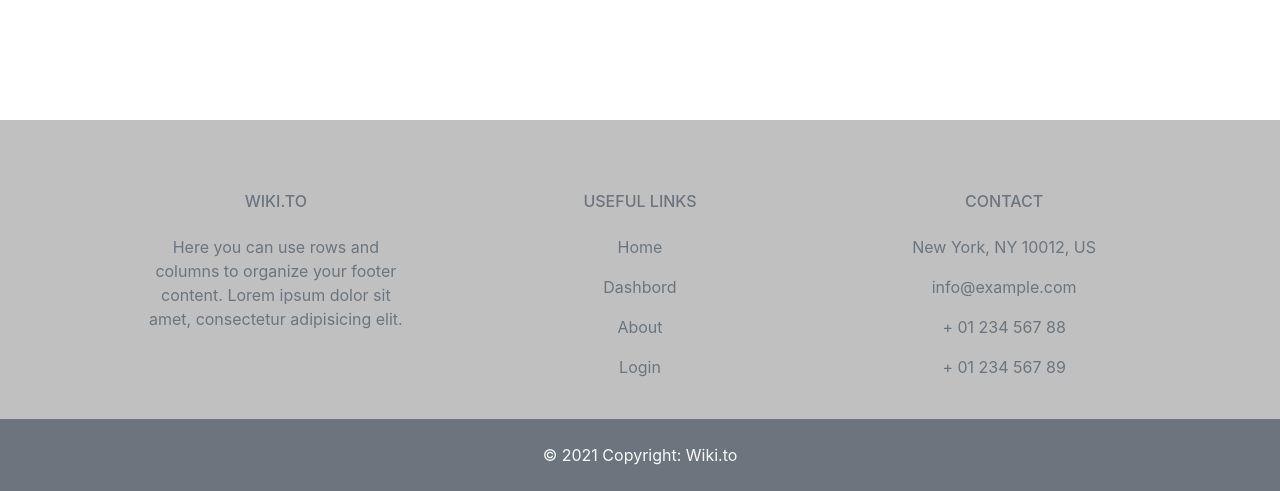
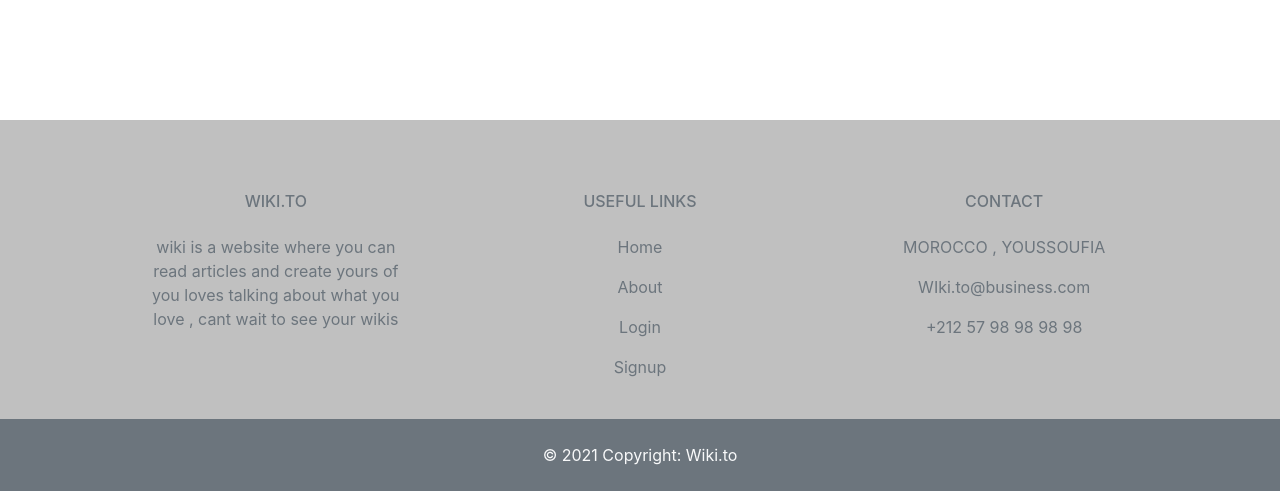
Before and after one commit to tdevintw/Wiki.to, a PHP site: page /Signup in a window 1280 px wide. Shown: the part 698-1189 px from the top of the page. Run offline with PHP 8.4, Linux system fonts and the light colour scheme; some libraries are stand-ins or nearby versions.

Commit message:
signup model and controller

```diff
--- a/App/Controller/SignupController.php
+++ b/App/Controller/SignupController.php
@@ -1,9 +1,43 @@
 <?php
-    namespace App\Controller;
-    // use app\Controller\BaseController;
-    class SignupController extends BaseController {
 
-        public function index(){
-            return $this->show('Signup');
+namespace App\Controller;
+
+use App\Model\UserModel;
+
+// use app\Controller\BaseController;
+class SignupController extends BaseController
+{
+
+    public function index()
+    {
+        return $this->show('Signup');
+    }
+
+    public function signUp()
+    {
+        if ($_SERVER['REQUEST_METHOD'] === 'POST') {
+            $username = $_POST['username'];
+            $password = $_POST['password'];
+            $email = $_POST['email'];
+            $repeat_password = $_POST['repeat_password'];
+
+            if (empty($username) || empty($password) || empty($email) || empty($repeat_password)) {
+                echo "fill all the inputs";
+            } else {
+                if ($username != $repeat_password) {
+                    echo "confirm password is not correct";
+                } else {
+                    $UserModel = new UserModel();
+
+                    if ($UserModel->isUsernameTaken($email)) {
+                        echo "email already exists";
+                    } else {
+                        $hashed_password = password_hash($password, PASSWORD_BCRYPT);
+
+                        $succes = $UserModel->createUser($username, $email, $hashed_password);
+                    }
+                }
+            }
         }
     }
+}
--- a/App/model/BaseModel.php
+++ b/App/model/BaseModel.php
@@ -1,6 +1,6 @@
 <?php
 namespace App\Model;
-use core\Connexion;
+use core\Connection;
 use PDO;
 use PDOException;
 
@@ -9,7 +9,7 @@ class BaseModel {
     protected $db;
 
     public function __construct() {
-        $this->db = Connexion::getInstance()->getConnection();
+        $this->db = Connection::getInstance()->getConnection();
     }
 
     public function getById($table, $id)
--- a/App/view/About.php
+++ b/App/view/About.php
@@ -29,7 +29,7 @@
             </p>
         </div>
         <div>
-            <img src=" images/img-about.png" style="height:auto;" alt="earch">
+            <img src="images/img-about.png" style="height:auto;" alt="earch">
         </div>
     </div>
     <?php include 'includes/footer.php'; ?>
--- a/App/view/includes/footer.php
+++ b/App/view/includes/footer.php
@@ -12,8 +12,7 @@
             <i class="fas fa-gem me-3"></i>WIKI.TO
           </h6>
           <p>
-            Here you can use rows and columns to organize your footer content. Lorem ipsum
-            dolor sit amet, consectetur adipisicing elit.
+            wiki is a website where you can read articles and create yours of you loves talking about what you love , cant wait to see your wikis
           </p>
         </div>
         <!-- Grid column -->
@@ -26,16 +25,16 @@
             Useful links
           </h6>
           <p>
-            <a href="#!" class="text-reset">Home</a>
+            <a href="Home" class="text-reset">Home</a>
           </p>
           <p>
-            <a href="#!" class="text-reset">Dashbord</a>
+            <a href="About" class="text-reset">About</a>
           </p>
           <p>
-            <a href="#!" class="text-reset">About</a>
+            <a href="Login" class="text-reset">Login</a>
           </p>
           <p>
-            <a href="#!" class="text-reset">Login</a>
+            <a href="Signup" class="text-reset">Signup</a>
           </p>
         </div>
         <!-- Grid column -->
@@ -44,13 +43,13 @@
         <div class="col-md-4 col-lg-3 col-xl-3 mx-auto mb-md-0 mb-4">
           <!-- Links -->
           <h6 class="text-uppercase fw-bold mb-4">Contact</h6>
-          <p><i class="fas fa-home me-3"></i> New York, NY 10012, US</p>
+          <p><i class="fas fa-home me-3"></i> MOROCCO , YOUSSOUFIA</p>
           <p>
             <i class="fas fa-envelope me-3"></i>
-            info@example.com
+            WIki.to@business.com
           </p>
-          <p><i class="fas fa-phone me-3"></i> + 01 234 567 88</p>
-          <p><i class="fas fa-print me-3"></i> + 01 234 567 89</p>
+          <p><i class="fas fa-phone me-3"></i> +212 57 98 98 98 98</p>
+
         </div>
         <!-- Grid column -->
       </div>
--- a/App/view/includes/navbar.php
+++ b/App/view/includes/navbar.php
@@ -1,6 +1,6 @@
 
 <nav class="navbar navbar-expand-lg navbar-light bg-secondary ">
-  <a class="navbar-brand" href="./"><img src=" images/Wiki.to_Logo.png" alt="logo" style="height:70px;"></a>
+  <a class="navbar-brand" href="./"><img src="images/Wiki.to_Logo.png" alt="logo" style="height:70px;"></a>
   <button class="navbar-toggler" type="button" data-toggle="collapse" data-target="#navbarSupportedContent" aria-controls="navbarSupportedContent" aria-expanded="false" aria-label="Toggle navigation">
     <span class="navbar-toggler-icon"></span>
   </button>
--- a/core/Connexion.php
+++ b/core/Connection.php
@@ -2,7 +2,7 @@
 namespace core;
 use PDO;
 use PDOException;
-class Connexion {
+class Connection{
     private static $instance;
     private $connection;
 
@@ -10,7 +10,7 @@ class Connexion {
         $servername = 'localhost';
         $username = 'root';
         $password = '';
-        $dbname = 'wiki';
+        $dbname = 'wiki.to_db';
 
         try {
             // connection
--- a/core/router.php
+++ b/core/router.php
@@ -3,6 +3,8 @@ namespace Core;
 class Router
 {
     private string $controller = 'App\Controller\HomeController';
+    //we give $controller by default the controller of the home so if the $controller variable doesnt change the website will render the home page, or if we enter an empty url
+
     private string $method = 'index';
     private array $params = array();
     public function __construct()
@@ -14,28 +16,31 @@ class Router
     {
 
         $uri= $_SERVER['REQUEST_URI'] ?? '';
+        //we use the ?? so  it s like saying if the user doesnt enter and uri or uri is not set then assign uri to be empty
         $uri = explode('/', trim(strtolower($uri), '/'));
-
-
-
+        //here we strtolower so we make all the uri low letters and trim to delete teh first and last / , and explode to slice the uri into sections (assoc_array)
         // page
         if (!empty($uri[0])) {
+
             $controller = ucwords($uri[0] ) . 'Controller';
+            //since our controller respect a straight syntax then we need to make the frist letter of the frist indexed maj letter so it turn the right controller
             unset($uri[0]);
             $controller = "App\Controller\\" . $controller;
+            //we concatenate the var with the namespace so we specify that we want the controller that is located at this namespace
             if (class_exists($controller)) {
                 $this->controller = $controller;
 
             } else {
                 include '../App/view/404.php';
                 exit;
+                //when teh router will concatenate the controller , it will search if teh coontroller exist if it doesnt it will return not found page
             }
         }
 
-        $objetController = new $this -> controller;
-
+        $objetController = new $this->controller;
+        //if the router finds the controller we will create an instance so the method of rendring will respond which will result : obtining teh page we want
         if (isset($uri[1])) {
-
+            //router check which function will applly if there is no mentioned function by default the method is the index method which is used to render the image
             $method = $uri[1];
             unset($uri[1]);
 
@@ -48,6 +53,7 @@ class Router
         }
 
         if (isset($uri[2])) {
+            //check if there is params , if yes , stock them into the array , the params  can be a get vars or post , ....etc
             $this->params = array_values($uri);
         }
 
```
Also changed, not shown: App/model/UserModel.php (added, +37 -0 lines), App/model/SignupModel.php (deleted).
